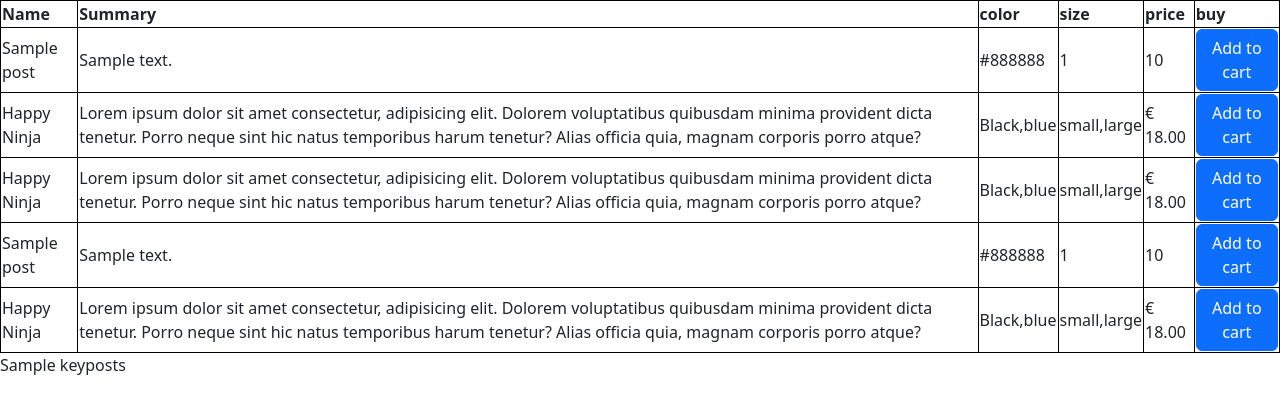
After one commit to KishnaniSahil/product, a Django app: template kite/templates/kite/home2.html in a window 1280 px wide. The commit adds this page. Shown: the top 414 px of the page. Run offline with Django 4.2, Linux system fonts and the light colour scheme; the template is opened without the code that fills it: most values are stand-ins (such as "Sample title", 1, 10 or a date in 2020).

Commit message:
All in working updated

```diff
--- a/kite/templates/kite/form.html
+++ b/kite/templates/kite/form.html
@@ -56,7 +56,7 @@
                         <label for="blogContent" class="form-label">Content</label>
                         <textarea name="content" id="content" cols="30" rows="10" class="form-control"></textarea>
                       </div>
-                      <button type="submit" class="btn btn-primary">Submit</button>
+                      <button class="btn btn-primary">Submit</button>
                 </fieldset>
             </form>
         </div>
--- /dev/null
+++ b/kite/templates/kite/home2.html
@@ -0,0 +1,93 @@
+{% load static %}
+<!DOCTYPE html>
+<html lang="en">
+<head>
+    <meta charset="UTF-8">
+    <meta http-equiv="X-UA-Compatible" content="IE=edge">
+    <meta name="viewport" content="width=device-width, initial-scale=1.0">
+    <link
+      href="https://cdn.jsdelivr.net/npm/bootstrap@5.2.0-beta1/dist/css/bootstrap.min.css"
+      rel="stylesheet"
+      integrity="sha384-0evHe/X+R7YkIZDRvuzKMRqM+OrBnVFBL6DOitfPri4tjfHxaWutUpFmBp4vmVor"
+      crossorigin="anonymous"
+    />
+    <script
+      src="https://cdn.jsdelivr.net/npm/bootstrap@5.2.0-beta1/dist/js/bootstrap.bundle.min.js"
+      integrity="sha384-pprn3073KE6tl6bjs2QrFaJGz5/SUsLqktiwsUTF55Jfv3qYSDhgCecCxMW52nD2"
+      crossorigin="anonymous"
+    ></script>
+    <script
+      defer
+      src="https://use.fontawesome.com/releases/v5.15.4/js/all.js"
+      integrity="sha384-rOA1PnstxnOBLzCLMcre8ybwbTmemjzdNlILg8O7z1lUkLXozs4DHonlDtnE7fpc"
+      crossorigin="anonymous"
+    ></script>
+    <title>Practice</title>
+    <style>
+        table, th, td {
+          border:1px solid black;
+        }
+        </style>
+</head>
+<body>
+    <table>
+        <tr>
+            <th>Name</th>
+            <th>Summary</th>
+            <th>color</th>
+            <th>size</th>
+            <th>price</th>
+            <th >buy</th>
+        </tr>
+        <tr>
+            {% for post in keyposts %}
+            <td>{{post.Name}}</td>
+            <td>{{post.summary}}</td>
+            <td>{{post.color}}</td>
+            <td>{{post.size}}</td>
+            <td>{{post.price}}</td>
+            {% endfor %}
+            <td ><a href="{% url 'min' %}" class="btn btn-primary">Add to cart</a></td>
+        </tr>
+        <tr>
+
+            <td>Happy Ninja</td>
+            <td>Lorem ipsum dolor sit amet consectetur, adipisicing elit. Dolorem voluptatibus quibusdam minima provident dicta tenetur. Porro neque sint hic natus temporibus harum tenetur? Alias officia quia, magnam corporis porro atque?</td>
+            <td>Black,blue</td>
+            <td>small,large</td>
+            <td>€ 18.00</td>
+            <td ><a href="{% url 'min' %}" class="btn btn-primary">Add to cart</a></td>
+        </tr>
+        <tr>
+            <td>Happy Ninja</td>
+            <td>Lorem ipsum dolor sit amet consectetur, adipisicing elit. Dolorem voluptatibus quibusdam minima provident dicta tenetur. Porro neque sint hic natus temporibus harum tenetur? Alias officia quia, magnam corporis porro atque?</td>
+            <td>Black,blue</td>
+            <td>small,large</td>
+            <td>€ 18.00</td>
+            <td ><a href="{% url 'min' %}" class="btn btn-primary">Add to cart</a></td>
+        </tr>
+        <tr>
+            {% for post in keyposts %}
+            <td>{{post.Name}}</td>
+            <td>{{post.summary}}</td>
+            <td>{{post.color}}</td>
+            <td>{{post.size}}</td>
+            <td>{{post.price}}</td>
+            {% endfor %}
+            <td ><a href="{% url 'min' %}" class="btn btn-primary">Add to cart</a></td>
+
+        </tr>
+        <tr>
+            <td>Happy Ninja</td>
+            <td>Lorem ipsum dolor sit amet consectetur, adipisicing elit. Dolorem voluptatibus quibusdam minima provident dicta tenetur. Porro neque sint hic natus temporibus harum tenetur? Alias officia quia, magnam corporis porro atque?</td>
+            <td>Black,blue</td>
+            <td>small,large</td>
+            <td>€ 18.00</td>
+
+            <td ><a href="{% url 'min' %}" class="btn btn-primary">Add to cart</a></td>
+        </tr>
+    </table>
+    {{keyposts}}
+
+</body>
+</html>
--- a/kite/urls.py
+++ b/kite/urls.py
@@ -2,7 +2,7 @@ from django.urls import path,include
 from . import views
 
 urlpatterns = [
-      path('home/',views.home),
+      path('home/',views.home,name="home"),
       path('about/',views.about),
       path('insert/',views.insert,name="min"),
       path('match/',views.match,name="add"),
```
Also changed, not shown: kite/templates/kite/home.html (+6 -37 lines), kite/views.py (+12 -6 lines).
